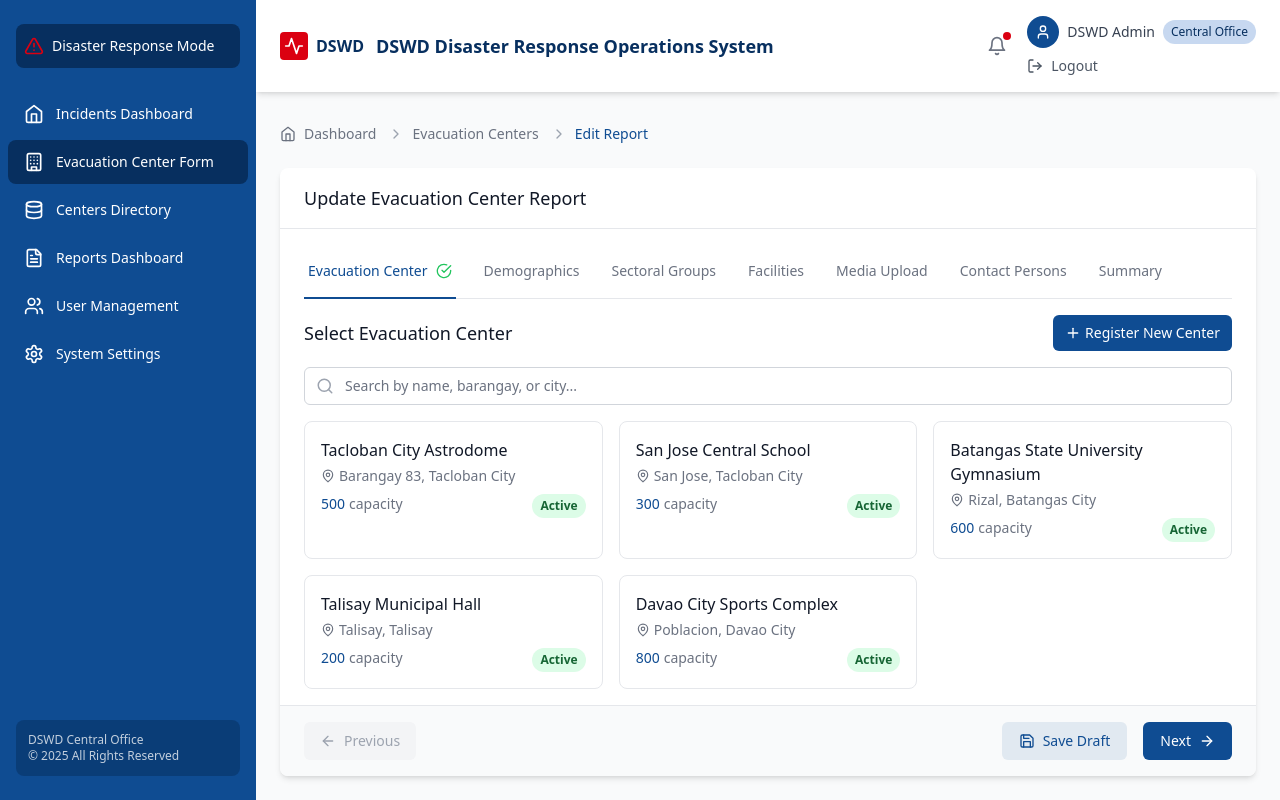
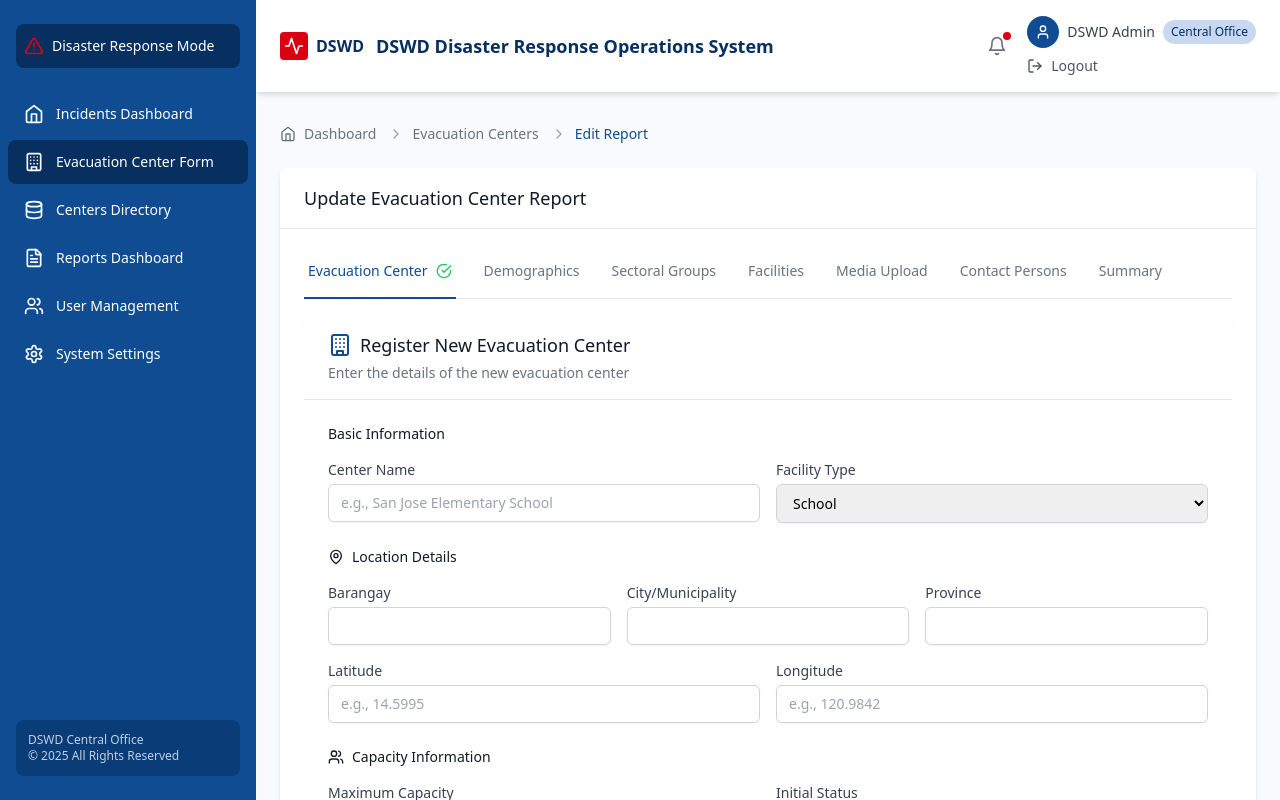
Before and after one commit to c0dezer000/EvacuationManagement, a React (Vite) app: page /evacuation-center/1 in a window 1280 px wide. Both pictures are taken after a click on the button "Register New Center". Built offline with nearby package versions, Linux system fonts and the light colour scheme.

Commit message:
Add Register New Center Design

```diff
--- a/src/components/forms/CenterSelector.tsx
+++ b/src/components/forms/CenterSelector.tsx
@@ -1,6 +1,7 @@
 import React, { useState } from 'react';
 import { Search, Plus, MapPin } from 'lucide-react';
 import { EvacuationCenter } from '../../types';
+import RegisterCenter from './RegisterCenter';
 
 interface CenterSelectorProps {
   centers: EvacuationCenter[];
@@ -11,6 +12,7 @@ interface CenterSelectorProps {
 const CenterSelector: React.FC<CenterSelectorProps> = ({ centers, onSelect, onAddNew }) => {
   const [searchTerm, setSearchTerm] = useState('');
   const [selectedCenter, setSelectedCenter] = useState<EvacuationCenter | null>(null);
+  const [showRegisterForm, setShowRegisterForm] = useState(false);
 
   const filteredCenters = centers.filter(center =>
     center.name.toLowerCase().includes(searchTerm.toLowerCase()) ||
@@ -24,10 +26,26 @@ const CenterSelector: React.FC<CenterSelectorProps> = ({ centers, onSelect, onAd
   };
 
   const handleAddNew = () => {
+    setShowRegisterForm(true);
     setSelectedCenter(null);
     onSelect(null);
     onAddNew();
   };
+
+  const handleRegisterSubmit = (data: any) => {
+    // Handle the new center registration
+    console.log('New center data:', data);
+    setShowRegisterForm(false);
+  };
+
+  if (showRegisterForm) {
+    return (
+      <RegisterCenter
+        onSubmit={handleRegisterSubmit}
+        onCancel={() => setShowRegisterForm(false)}
+      />
+    );
+  }
 
   return (
     <div className="space-y-4">
--- /dev/null
+++ b/src/components/forms/RegisterCenter.tsx
@@ -0,0 +1,225 @@
+import React, { useState } from 'react';
+import { Building, MapPin, Users, Info, Save } from 'lucide-react';
+
+interface RegisterCenterProps {
+  onSubmit: (data: any) => void;
+  onCancel: () => void;
+}
+
+const RegisterCenter: React.FC<RegisterCenterProps> = ({ onSubmit, onCancel }) => {
+  const [formData, setFormData] = useState({
+    name: '',
+    barangay: '',
+    city: '',
+    province: '',
+    capacity: '',
+    latitude: '',
+    longitude: '',
+    type: 'School',
+    status: 'Active',
+    notes: ''
+  });
+
+  const handleSubmit = (e: React.FormEvent) => {
+    e.preventDefault();
+    onSubmit(formData);
+  };
+
+  return (
+    <div className="bg-white rounded-lg shadow-sm">
+      <div className="px-6 py-4 border-b border-gray-200">
+        <div className="flex items-center">
+          <Building className="h-6 w-6 text-dswd-blue mr-2" />
+          <h2 className="text-lg font-medium text-gray-900">Register New Evacuation Center</h2>
+        </div>
+        <p className="mt-1 text-sm text-gray-500">
+          Enter the details of the new evacuation center
+        </p>
+      </div>
+
+      <form onSubmit={handleSubmit} className="p-6">
+        <div className="space-y-6">
+          {/* Basic Information */}
+          <div>
+            <h3 className="text-sm font-medium text-gray-900 mb-4">Basic Information</h3>
+            <div className="grid grid-cols-1 md:grid-cols-2 gap-4">
+              <div>
+                <label className="block text-sm font-medium text-gray-700 mb-1">
+                  Center Name
+                </label>
+                <input
+                  type="text"
+                  required
+                  value={formData.name}
+                  onChange={(e) => setFormData({ ...formData, name: e.target.value })}
+                  className="block w-full px-3 py-2 border border-gray-300 rounded-md shadow-sm focus:ring-dswd-blue focus:border-dswd-blue sm:text-sm"
+                  placeholder="e.g., San Jose Elementary School"
+                />
+              </div>
+              <div>
+                <label className="block text-sm font-medium text-gray-700 mb-1">
+                  Facility Type
+                </label>
+                <select
+                  value={formData.type}
+                  onChange={(e) => setFormData({ ...formData, type: e.target.value })}
+                  className="block w-full px-3 py-2 border border-gray-300 rounded-md shadow-sm focus:ring-dswd-blue focus:border-dswd-blue sm:text-sm"
+                >
+                  <option value="School">School</option>
+                  <option value="Gymnasium">Gymnasium</option>
+                  <option value="Community Center">Community Center</option>
+                  <option value="Government Building">Government Building</option>
+                  <option value="Other">Other</option>
+                </select>
+              </div>
+            </div>
+          </div>
+
+          {/* Location */}
+          <div>
+            <h3 className="text-sm font-medium text-gray-900 mb-4 flex items-center">
+              <MapPin size={16} className="mr-2" />
+              Location Details
+            </h3>
+            <div className="grid grid-cols-1 md:grid-cols-3 gap-4">
+              <div>
+                <label className="block text-sm font-medium text-gray-700 mb-1">
+                  Barangay
+                </label>
+                <input
+                  type="text"
+                  required
+                  value={formData.barangay}
+                  onChange={(e) => setFormData({ ...formData, barangay: e.target.value })}
+                  className="block w-full px-3 py-2 border border-gray-300 rounded-md shadow-sm focus:ring-dswd-blue focus:border-dswd-blue sm:text-sm"
+                />
+              </div>
+              <div>
+                <label className="block text-sm font-medium text-gray-700 mb-1">
+                  City/Municipality
+                </label>
+                <input
+                  type="text"
+                  required
+                  value={formData.city}
+                  onChange={(e) => setFormData({ ...formData, city: e.target.value })}
+                  className="block w-full px-3 py-2 border border-gray-300 rounded-md shadow-sm focus:ring-dswd-blue focus:border-dswd-blue sm:text-sm"
+                />
+              </div>
+              <div>
+                <label className="block text-sm font-medium text-gray-700 mb-1">
+                  Province
+                </label>
+                <input
+                  type="text"
+                  required
+                  value={formData.province}
+                  onChange={(e) => setFormData({ ...formData, province: e.target.value })}
+                  className="block w-full px-3 py-2 border border-gray-300 rounded-md shadow-sm focus:ring-dswd-blue focus:border-dswd-blue sm:text-sm"
+                />
+              </div>
+            </div>
+            <div className="grid grid-cols-1 md:grid-cols-2 gap-4 mt-4">
+              <div>
+                <label className="block text-sm font-medium text-gray-700 mb-1">
+                  Latitude
+                </label>
+                <input
+                  type="text"
+                  value={formData.latitude}
+                  onChange={(e) => setFormData({ ...formData, latitude: e.target.value })}
+                  className="block w-full px-3 py-2 border border-gray-300 rounded-md shadow-sm focus:ring-dswd-blue focus:border-dswd-blue sm:text-sm"
+                  placeholder="e.g., 14.5995"
+                />
+              </div>
+              <div>
+                <label className="block text-sm font-medium text-gray-700 mb-1">
+                  Longitude
+                </label>
+                <input
+                  type="text"
+                  value={formData.longitude}
+                  onChange={(e) => setFormData({ ...formData, longitude: e.target.value })}
+                  className="block w-full px-3 py-2 border border-gray-300 rounded-md shadow-sm focus:ring-dswd-blue focus:border-dswd-blue sm:text-sm"
+                  placeholder="e.g., 120.9842"
+                />
+              </div>
+            </div>
+          </div>
+
+          {/* Capacity */}
+          <div>
+            <h3 className="text-sm font-medium text-gray-900 mb-4 flex items-center">
+              <Users size={16} className="mr-2" />
+              Capacity Information
+            </h3>
+            <div className="grid grid-cols-1 md:grid-cols-2 gap-4">
+              <div>
+                <label className="block text-sm font-medium text-gray-700 mb-1">
+                  Maximum Capacity
+                </label>
+                <input
+                  type="number"
+                  required
+                  min="0"
+                  value={formData.capacity}
+                  onChange={(e) => setFormData({ ...formData, capacity: e.target.value })}
+                  className="block w-full px-3 py-2 border border-gray-300 rounded-md shadow-sm focus:ring-dswd-blue focus:border-dswd-blue sm:text-sm"
+                />
+              </div>
+              <div>
+                <label className="block text-sm font-medium text-gray-700 mb-1">
+                  Initial Status
+                </label>
+                <select
+                  value={formData.status}
+                  onChange={(e) => setFormData({ ...formData, status: e.target.value })}
+                  className="block w-full px-3 py-2 border border-gray-300 rounded-md shadow-sm focus:ring-dswd-blue focus:border-dswd-blue sm:text-sm"
+                >
+                  <option value="Active">Active</option>
+                  <option value="Inactive">Inactive</option>
+                  <option value="Under Maintenance">Under Maintenance</option>
+                </select>
+              </div>
+            </div>
+          </div>
+
+          {/* Additional Notes */}
+          <div>
+            <h3 className="text-sm font-medium text-gray-900 mb-4 flex items-center">
+              <Info size={16} className="mr-2" />
+              Additional Notes
+            </h3>
+            <textarea
+              value={formData.notes}
+              onChange={(e) => setFormData({ ...formData, notes: e.target.value })}
+              rows={4}
+              className="block w-full px-3 py-2 border border-gray-300 rounded-md shadow-sm focus:ring-dswd-blue focus:border-dswd-blue sm:text-sm"
+              placeholder="Add any additional information about the evacuation center..."
+            />
+          </div>
+        </div>
+
+        {/* Form Actions */}
+        <div className="mt-6 flex justify-end space-x-3">
+          <button
+            type="button"
+            onClick={onCancel}
+            className="px-4 py-2 border border-gray-300 rounded-md text-sm font-medium text-gray-700 hover:bg-gray-50 focus:outline-none focus:ring-2 focus:ring-offset-2 focus:ring-dswd-blue"
+          >
+            Cancel
+          </button>
+          <button
+            type="submit"
+            className="flex items-center px-4 py-2 border border-transparent rounded-md shadow-sm text-sm font-medium text-white bg-dswd-blue hover:bg-dswd-blue-dark focus:outline-none focus:ring-2 focus:ring-offset-2 focus:ring-dswd-blue"
+          >
+            <Save size={16} className="mr-2" />
+            Register Center
+          </button>
+        </div>
+      </form>
+    </div>
+  );
+};
+
+export default RegisterCenter;
```
